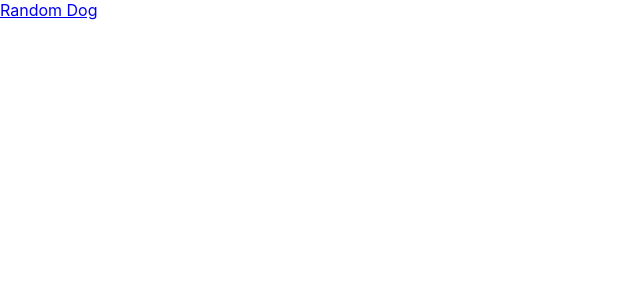
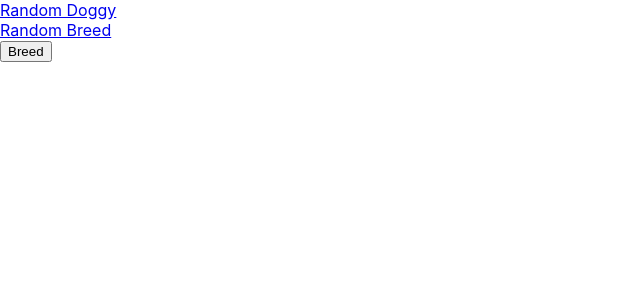
Before and after one commit to Pixelynx/unit4, a React (Create React App) app: page /randomBreed in a window 1280 px wide. Shown: the top 300 px of the page, without its empty margins (0-640 px from the left). Built offline with nearby package versions, Linux system fonts and the light colour scheme.

Commit message:
random dog img works

```diff
--- a/package.json
+++ b/package.json
@@ -3,6 +3,7 @@
   "version": "0.1.0",
   "private": true,
   "dependencies": {
+    "axios": "^0.18.0",
     "react": "^16.7.0",
     "react-dom": "^16.7.0",
     "react-router-dom": "^4.3.1",
--- a/src/App.js
+++ b/src/App.js
@@ -1,6 +1,8 @@
 import React, { Component } from "react";
 import { BrowserRouter, Route, Link } from "react-router-dom";
+import { NavBar } from "./navBar.js";
 import RanDogImg from "./ranDogImg.js";
+import RanBreedImg from "./ranBreedImg.js";
 
 class App extends Component {
   constructor() {
@@ -10,13 +12,13 @@ class App extends Component {
   render() {
     return (
       <div>
-        <nav>
-          <Link to="/random">Random Dog</Link>
-        </nav>
-        <div>
+          <Route component={NavBar} />
+          <div>
           <Route exact path="/random" component={RanDogImg} />
-        </div>
+          <Route exact path="/randomBreed" component={RanBreedImg} />
+          </div>
       </div>
+
     );
   }
 }
--- a/src/navBar.js
+++ b/src/navBar.js
@@ -0,0 +1,16 @@
+import React from "react";
+import { Link } from "react-router-dom";
+import RanDogImg from "./ranDogImg.js";
+import BreedImg from "./ranBreedImg.js";
+
+export const NavBar = (props) => {
+  return(
+    <>
+      <nav>
+        <Link to="/random">Random Doggy</Link>
+        <br />
+        <Link to="/randomBreed">Random Breed</Link>
+      </nav>
+    </>
+  )
+}
--- /dev/null
+++ b/src/ranBreedImg.js
@@ -0,0 +1,22 @@
+import React, { Component } from "react";
+
+class RanBreedImg extends Component {
+  constructor() {
+    super();
+    this.state = {
+      ranBreed: []
+    }
+  }
+
+  render() {
+    return(
+      <>
+        <div>
+          <input type="button" value="Breed" />
+        </div>
+      </>
+    )
+  }
+}
+
+export default RanBreedImg;
--- a/src/ranDogImg.js
+++ b/src/ranDogImg.js
@@ -1,17 +1,31 @@
 import React, { Component } from "react";
+import axios from "axios";
 
 class RanDogImg extends Component {
   constructor() {
     super();
     this.state = {
-      ranImg: []
+      ranImg: ""
     };
   }
 
+  apiCall = () => {
+    let url = "https://dog.ceo/api/breeds/image/random";
+
+    axios.get(url)
+    .then(res => {
+      let pic = res.data.message
+      this.setState({ ranImg: pic })
+    })
+  }
+
   render() {
+    const { ranImg } = this.state;
+
     return (
       <>
-        <input type="button" value="Woof" />
+          <input type="button" value="Woof" onClick={this.apiCall}/>
+          <img src={ranImg}/>
       </>
     );
   }
```
Also changed, not shown: 1 other file (tests, documents, lock files or other folders).
